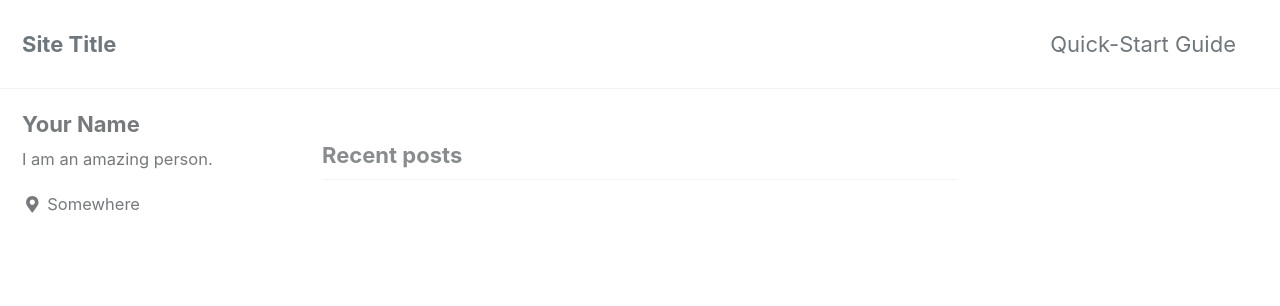
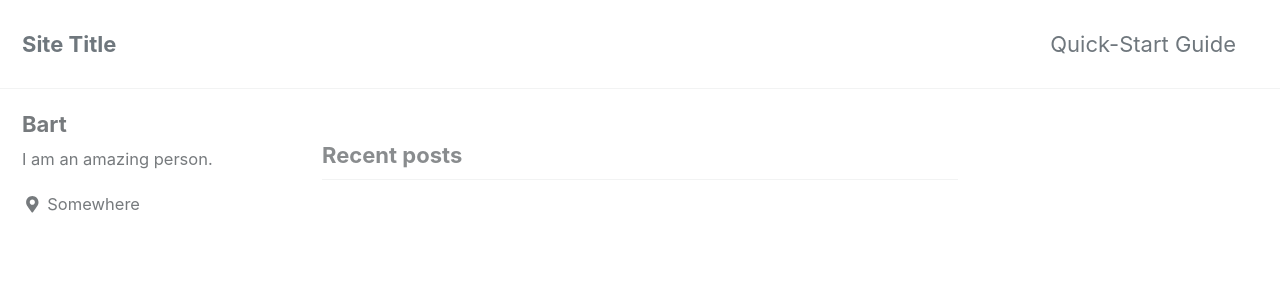
Before and after one commit to FuzzAdmin/FuzzAdmin.github.io, a Jekyll site: the page built from index.html, in a window 1280 px wide. Shown: the top 306 px of the page. Built offline with Jekyll 4.4.1, drawn with Linux system fonts in a browser that asks for light colours; cached includes are drawn as plain includes; nearby versions of some CDN libraries; the list of posts is cut into pages by our own code.

Commit message:
Another Name update

```diff
--- a/_config.yml
+++ b/_config.yml
@@ -106,7 +106,7 @@ analytics:
 
 # Site Author
 author:
-  name             : "Your Name"
+  name             : "Bart"
   avatar           : # path of avatar image, e.g. "/assets/images/bio-photo.jpg"
   bio              : "I am an amazing person."
   location         : "Somewhere"
```
